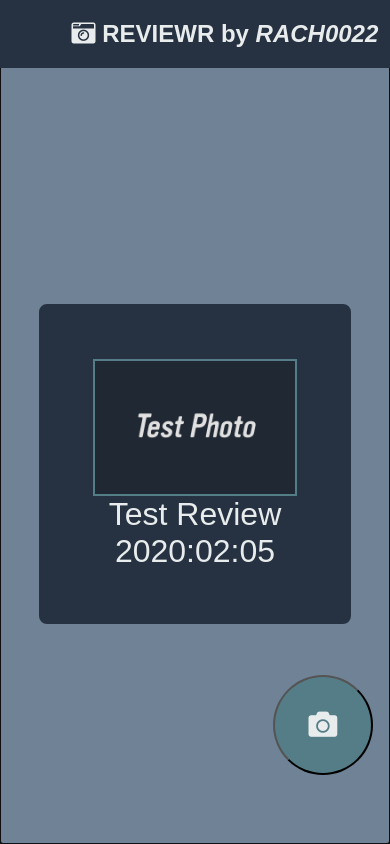
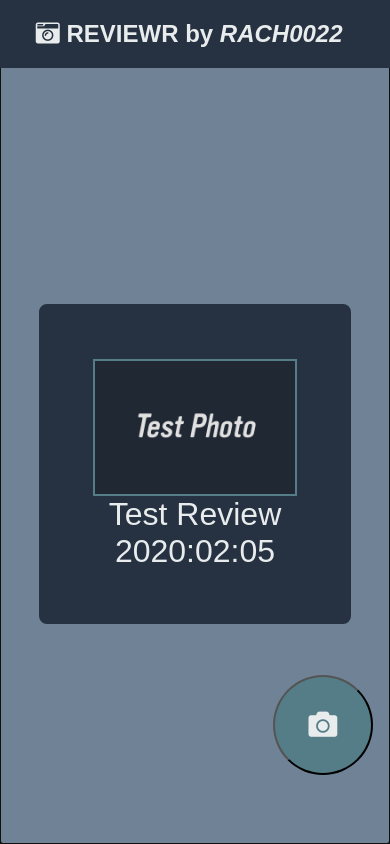
Before and after one commit to rach0022/reviewr, a website with bundled scripts: page www/index.html in a window 390 px wide. Built offline with nearby package versions, Linux system fonts and the light colour scheme; files whose address does not match are found by name.

Commit message:
updated styles and apptextsource

```diff
--- a/res/sass/style.scss
+++ b/res/sass/style.scss
@@ -41,7 +41,7 @@ header{
     }
     h2{
         margin-right: 3vw;
-        text-align: right;
+        text-align: center;
         width: 100%;
     }
 }
--- a/www/js/main.js
+++ b/www/js/main.js
@@ -30,7 +30,7 @@ const reviewr = {
 
     //this is an object holding all my string values for text for easy fixing
     appTextSource: {
-        welcome: "You Havent Added any Photos, Click the Plus Arrow To Start Your Journey in Reviews",
+        welcome: "You have not added any reviews yet. Please press the button in the bottom left corner to start your ReviewR journey.",
         confirm: "Would You Like to Add Photo?",
         error: "UhOh Something Funky is Happening, I'd Say start Running",
         retrievalIssue: "We are sorry, we could not recover your reviews at this time, click the add button to start adding new reviews",
@@ -211,6 +211,7 @@ const reviewr = {
     //function to build the details page of a single review
     //it will be passed an event object that will have the data-id attribute to link it to a reivew in the user reviews array
     buildDetailPage: ev => {
+        reviewr.getReviews();
         let detail = document.getElementById('details');
         let id = ev.currentTarget.getAttribute('data-id');
         //show the page
@@ -294,8 +295,10 @@ const reviewr = {
 
     //start of functions to add reviews or delete reviews (starting with delete)
     deleteReview: ev =>{
+        //udpate the reviews array by calling getReviews()
+        reviewr.getReviews();
 
-        //first get the id from the button data-id attribute
+        //get the id from the button data-id attribute
         //set index as whatever the id matches to in the usreREviews array
         //for testing purposes we keep a reference to the removed item and console log it out
         let id = ev.currentTarget.getAttribute('data-id');
```
Also changed, not shown: www/css/style.css, 1 other file.
